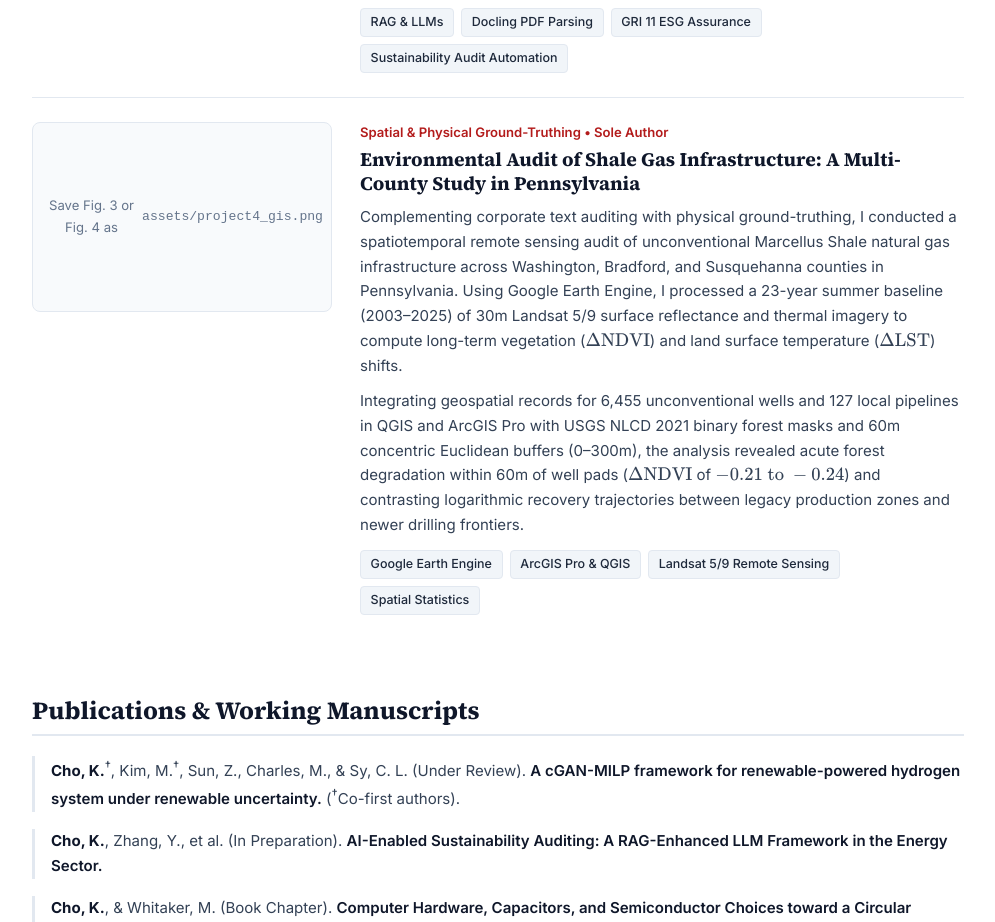
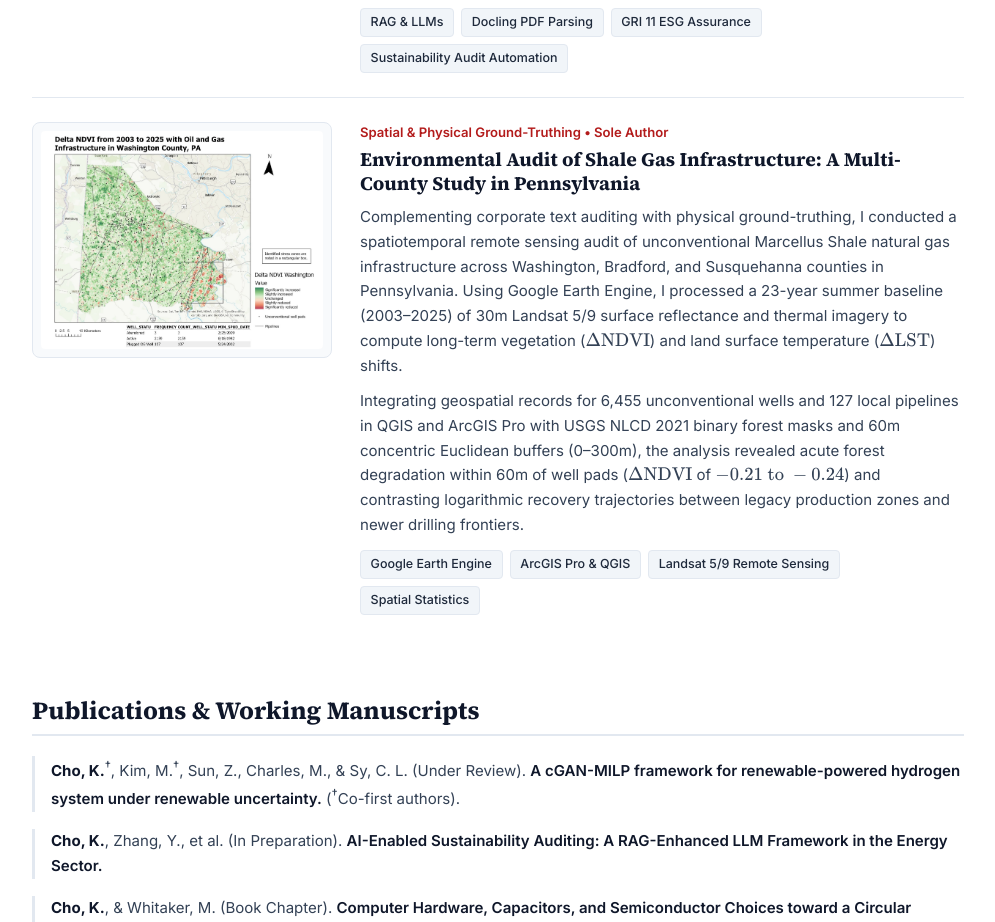
Before and after one commit to kangmincho2/kangmincho2.github.io, a plain HTML site: page index.html in a window 1280 px wide. Shown: the part 2520-3442 px from the top of the page, without its empty margins (142-1137 px from the left). Drawn offline with nearby package versions, Linux system fonts and the light colour scheme.

Commit message:
Fixing figure format in index.html

```diff
--- a/index.html
+++ b/index.html
@@ -524,7 +524,7 @@
       <!-- Project 4 -->
       <article class="project-card">
         <div class="project-fig">
-          <img src="assets/project4_gis.png" alt="Pennsylvania Shale Gas NDVI Spatial Audit" onerror="this.style.display='none'; this.parentElement.innerHTML='Save Fig. 3 or Fig. 4 as<br><code>assets/project4_gis.png</code>';" />
+          <img src="assets/project4_gis.jpg" alt="Pennsylvania Shale Gas NDVI Spatial Audit" onerror="this.style.display='none'; this.parentElement.innerHTML='Save Fig. 3 or Fig. 4 as<br><code>assets/project4_gis.png</code>';" />
         </div>
         <div class="project-content">
           <!--[cite: 82] -->
```
